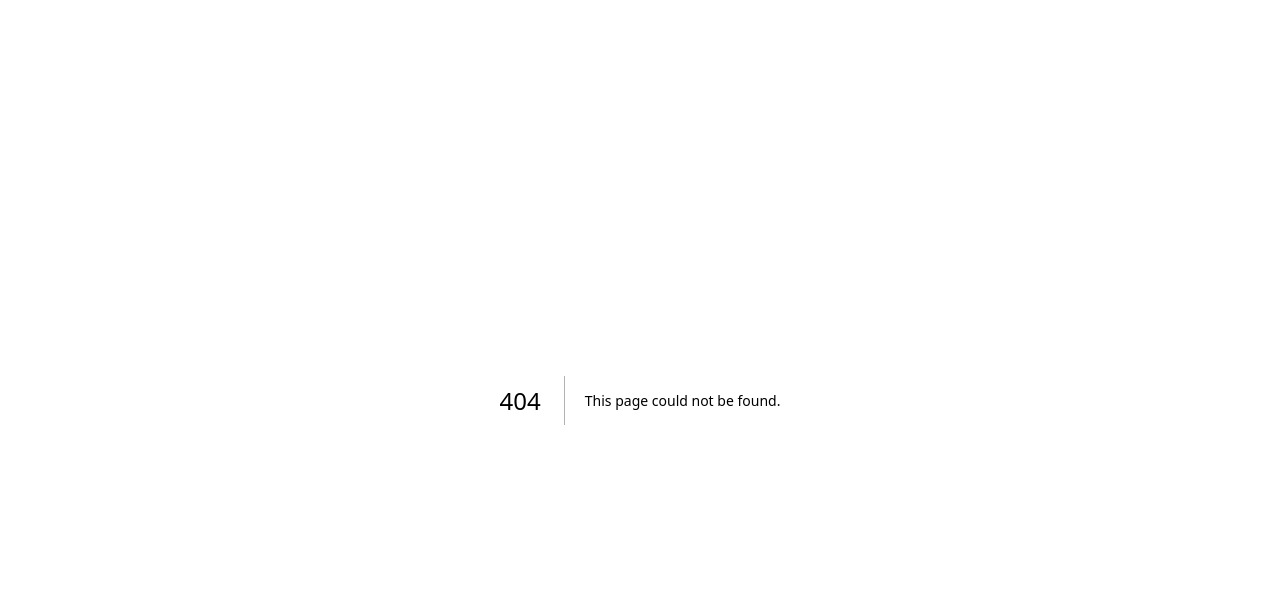
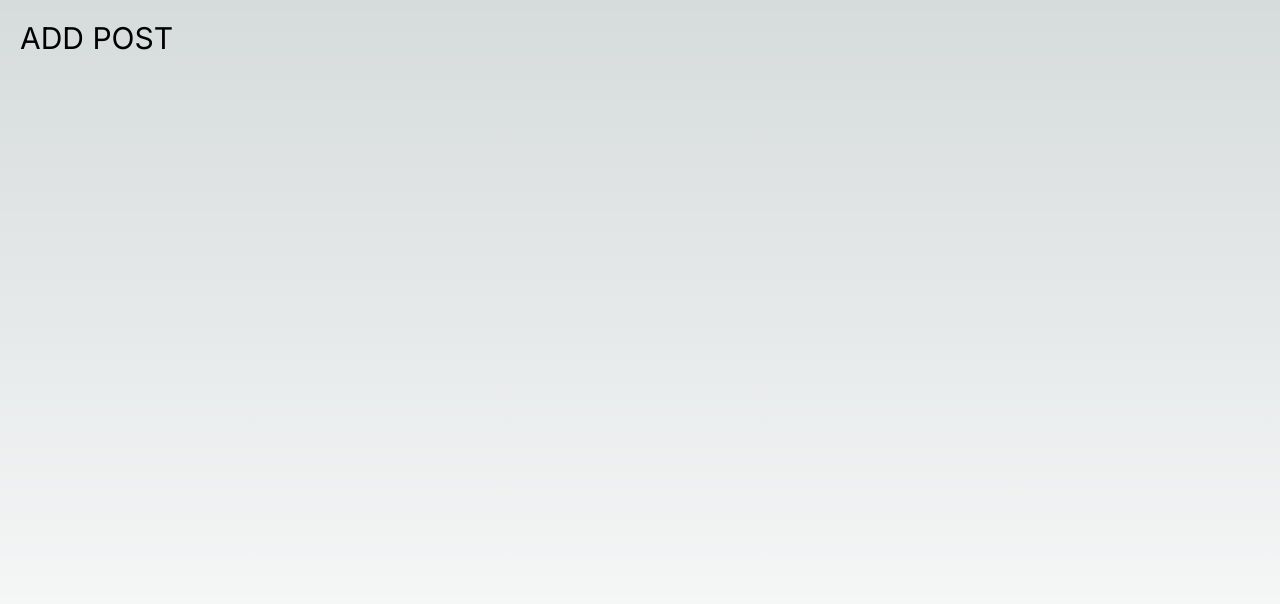
Before and after one commit to KennedyMungai/fullstack_nextjs_intro, a Next.js app: page /addPost in a window 1280 px wide. Before the commit this address had no page. Shown: the top 604 px of the page. Built offline with nearby package versions, Linux system fonts and the light colour scheme.

Commit message:
Created the addPost page

```diff
--- /dev/null
+++ b/app/addPost/page.tsx
@@ -0,0 +1,9 @@
+type Props = {}
+
+const AddPostPage = (props: Props) => {
+	return <main className="min-h-screen">
+        <h1 className="p-5 uppercase text-3xl">Add Post</h1>
+    </main>
+}
+
+export default AddPostPage
```
